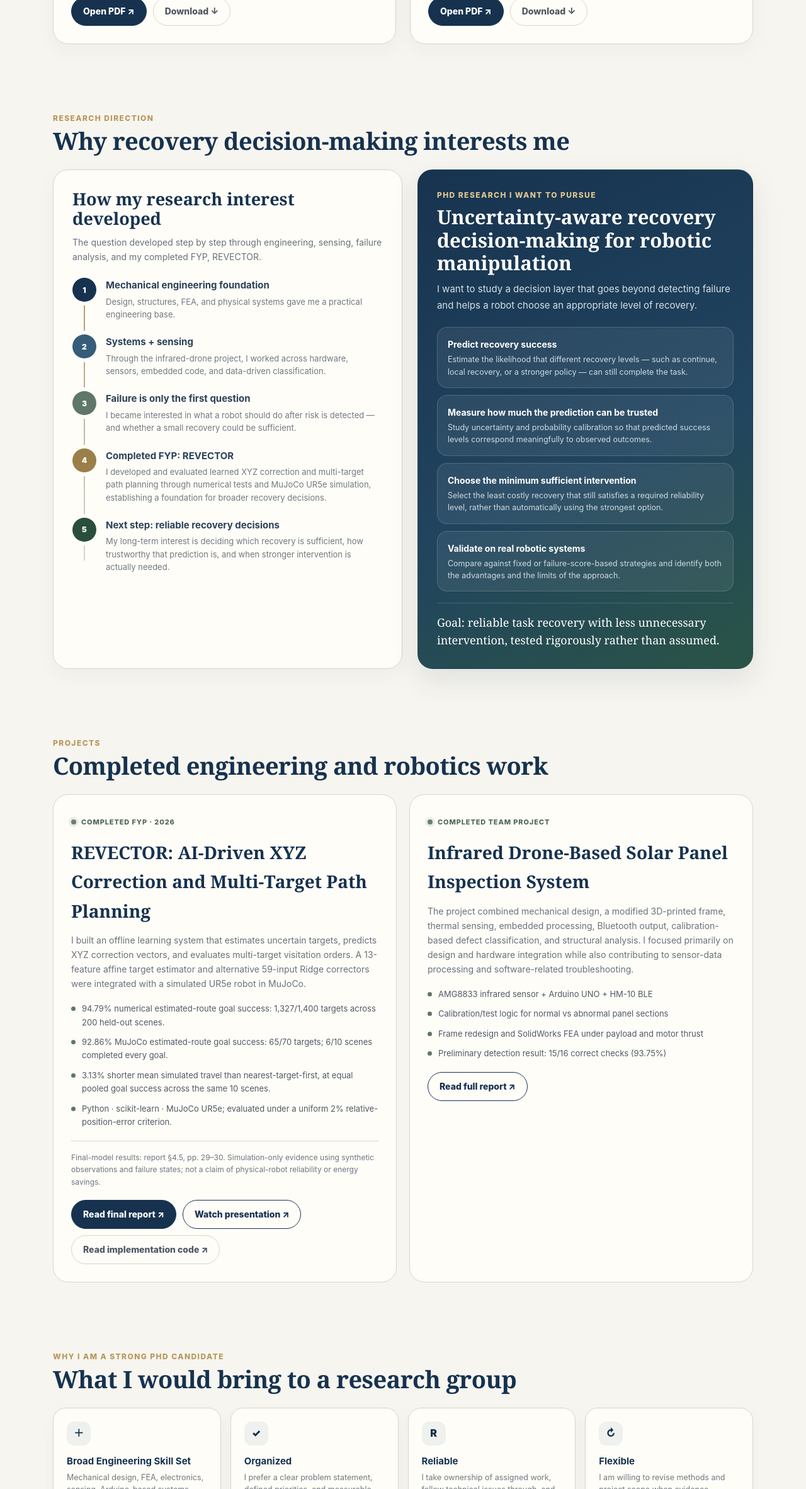
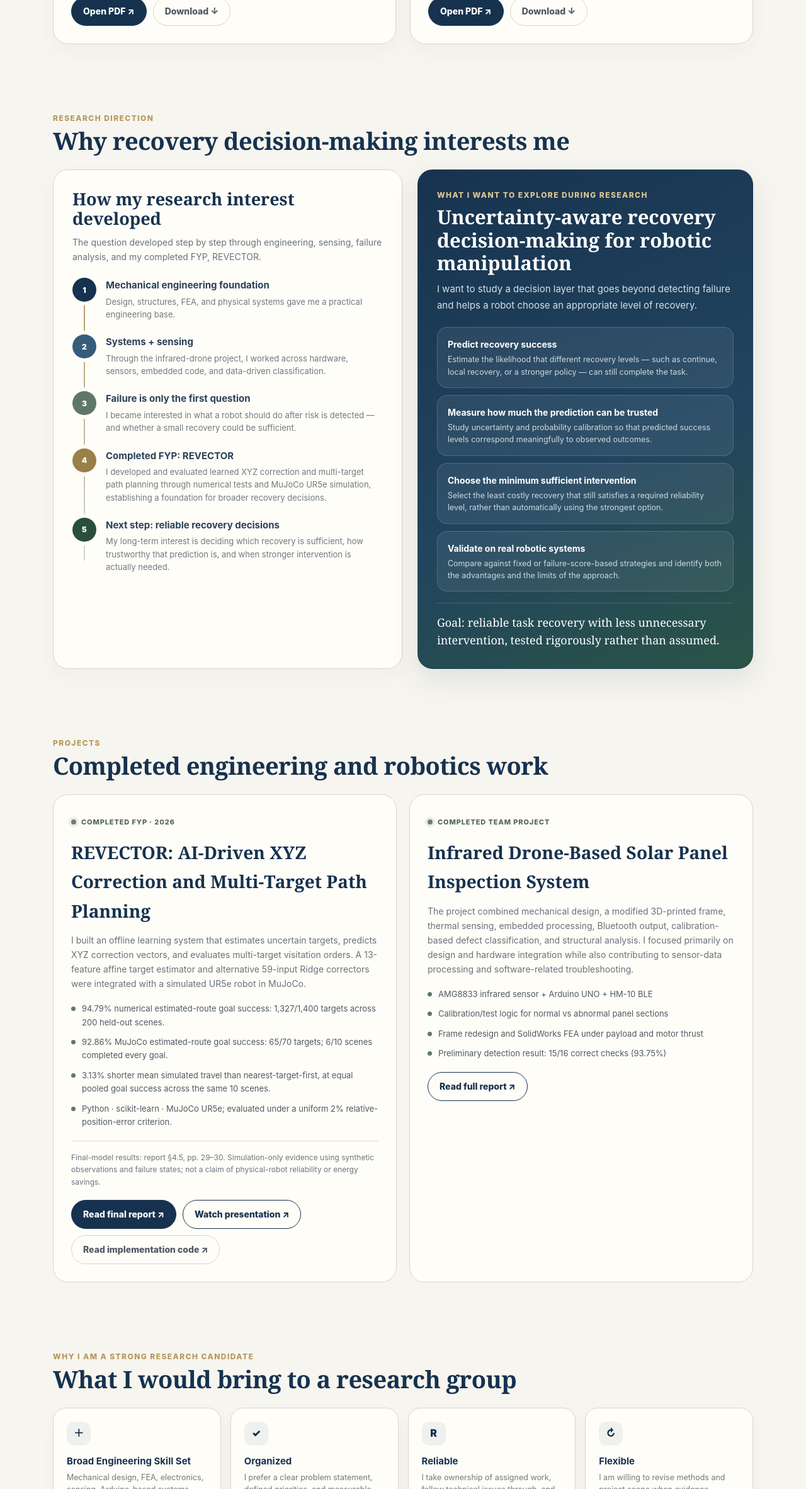
Before and after one commit to Raphael0-917/Jaywon0917, a plain HTML site: page index.html in a window 1280 px wide. Shown: the part 1997-4361 px from the top of the page at 63% size. Drawn offline with Linux system fonts and the light colour scheme.

Commit message:
Generalize two research portfolio headings

```diff
--- a/index.html
+++ b/index.html
@@ -372,7 +372,7 @@
           </article>
 
           <aside class="phd-panel">
-            <div class="section-kicker">PhD research I want to pursue</div>
+            <div class="section-kicker">What I want to explore during research</div>
             <h3>Uncertainty-aware recovery decision-making for robotic manipulation</h3>
             <p class="phd-intro">I want to study a decision layer that goes beyond detecting failure and helps a robot choose an appropriate level of recovery.</p>
             <div class="phd-items">
@@ -437,7 +437,7 @@
       <div class="shell">
         <div class="section-head">
           <div>
-            <div class="section-kicker">Why I am a strong PhD candidate</div>
+            <div class="section-kicker">Why I am a strong research candidate</div>
             <h2>What I would bring to a research group</h2>
           </div>
         </div>
```
